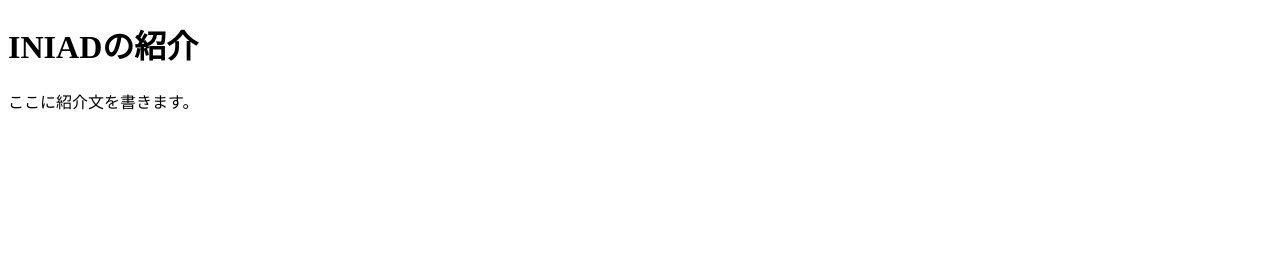
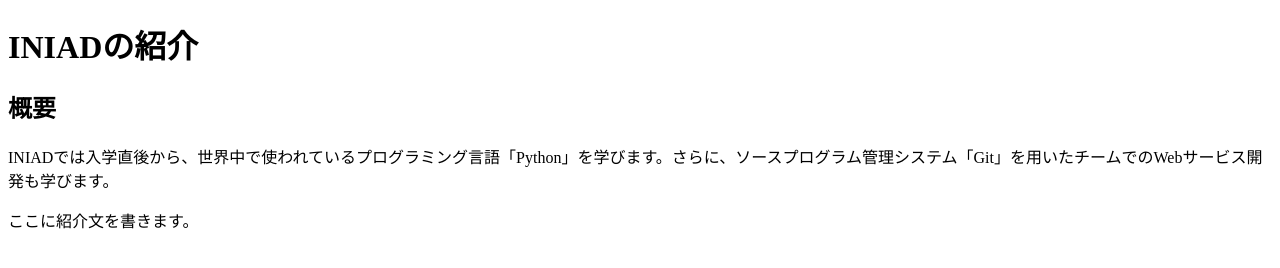
Before and after one commit to s22102501519-alt/iniad-intro, a plain HTML site: page index.html in a window 1280 px wide. Drawn offline with Linux system fonts and the light colour scheme.

Commit message:
Update index.html

```diff
--- a/index.html
+++ b/index.html
@@ -6,6 +6,7 @@
   </head>
   <body>
     <h1>INIADの紹介</h1>
-    <p>ここに紹介文を書きます。</p>
+       <h2>概要</h2>
+    <p>INIADでは入学直後から、世界中で使われているプログラミング言語「Python」を学びます。さらに、ソースプログラム管理システム「Git」を用いたチームでのWebサービス開発も学びます。</p> <p>ここに紹介文を書きます。</p>
   </body>
 </html>
```
